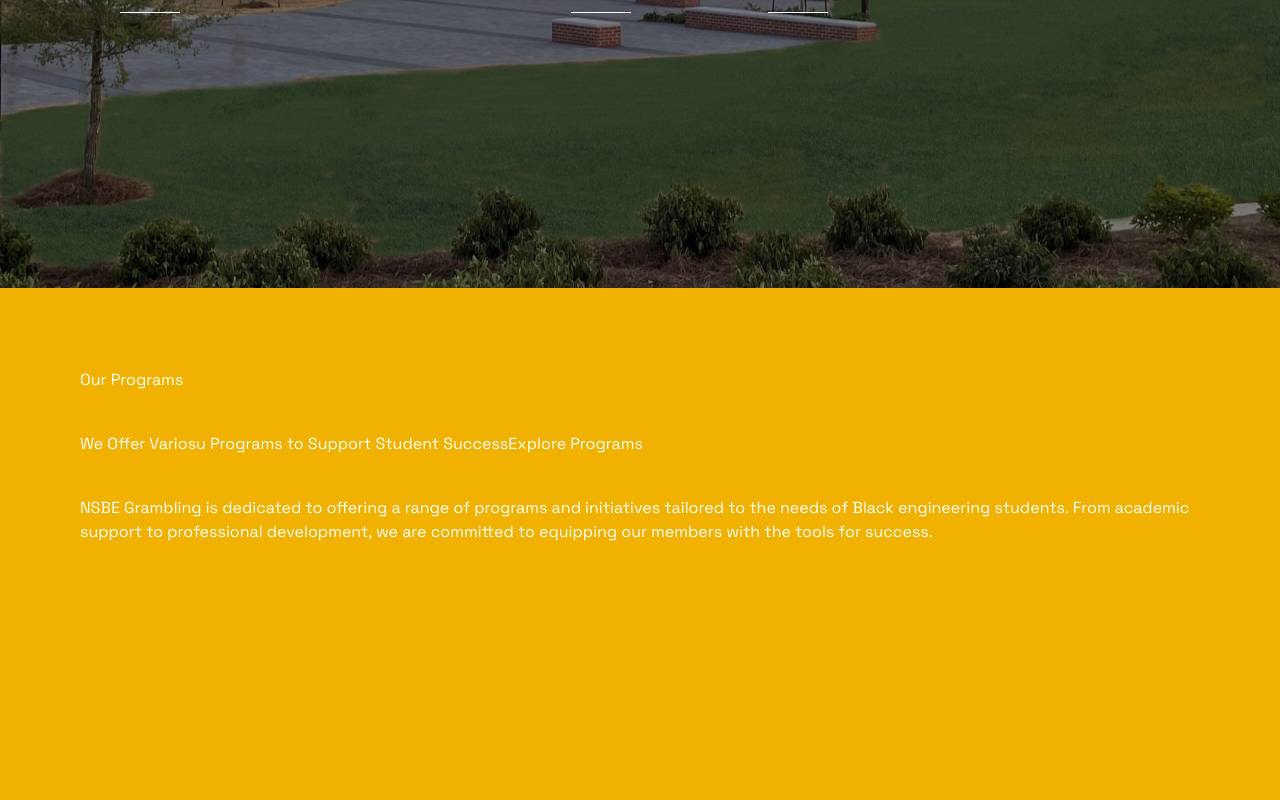
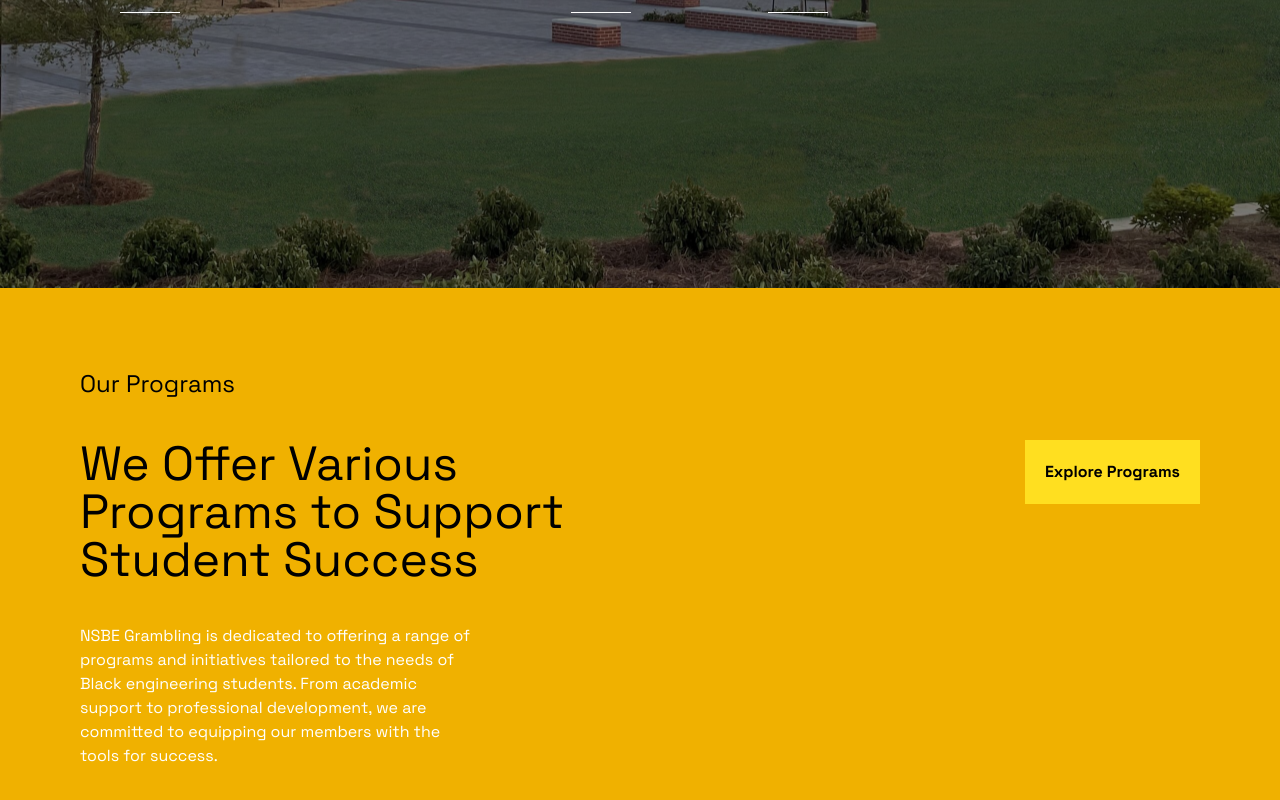
Before and after one commit to Johnnti/NSBE_WEBSITE, a React (Vite) app in the folder frontend/: page / in a window 1280 px wide. Shown: the part 2522-3322 px from the top of the page. Built offline with nearby package versions, Linux system fonts and the light colour scheme.

Commit message:
finish formatting of Page5 text

```diff
--- a/frontend/src/pages/Page5.jsx
+++ b/frontend/src/pages/Page5.jsx
@@ -1,12 +1,12 @@
 export default function Page5(){
     return (
         <div className="relative text-white w-[100vw] min-w-screen h-full bg-yellow-500 min-h-screen bg-fixed flex flex-col gap-y-10 p-20">
-            <span>Our Programs</span>
-            <div>
-                <span>We Offer Variosu Programs to Support Student Success</span>
-                <a href="#">Explore Programs</a>
+            <span className="text-black text-2xl">Our Programs</span>
+            <div className="flex flex-row justify-between">
+                <p className="text-5xl w-150 text-black">We Offer Various Programs to Support Student Success</p>
+                <a href="#" className="bg-yellow-300 h-fit p-5 text-black font-bold hover:text-yellow-500 hover:bg-black">Explore Programs</a>
             </div>
-            <p>NSBE Grambling is dedicated to offering a range of programs and initiatives tailored to the needs of Black engineering students. From academic support to professional development, we are committed to equipping our members with the tools for success.</p>
+            <p className="w-100">NSBE Grambling is dedicated to offering a range of programs and initiatives tailored to the needs of Black engineering students. From academic support to professional development, we are committed to equipping our members with the tools for success.</p>
 
         </div>
 
```
